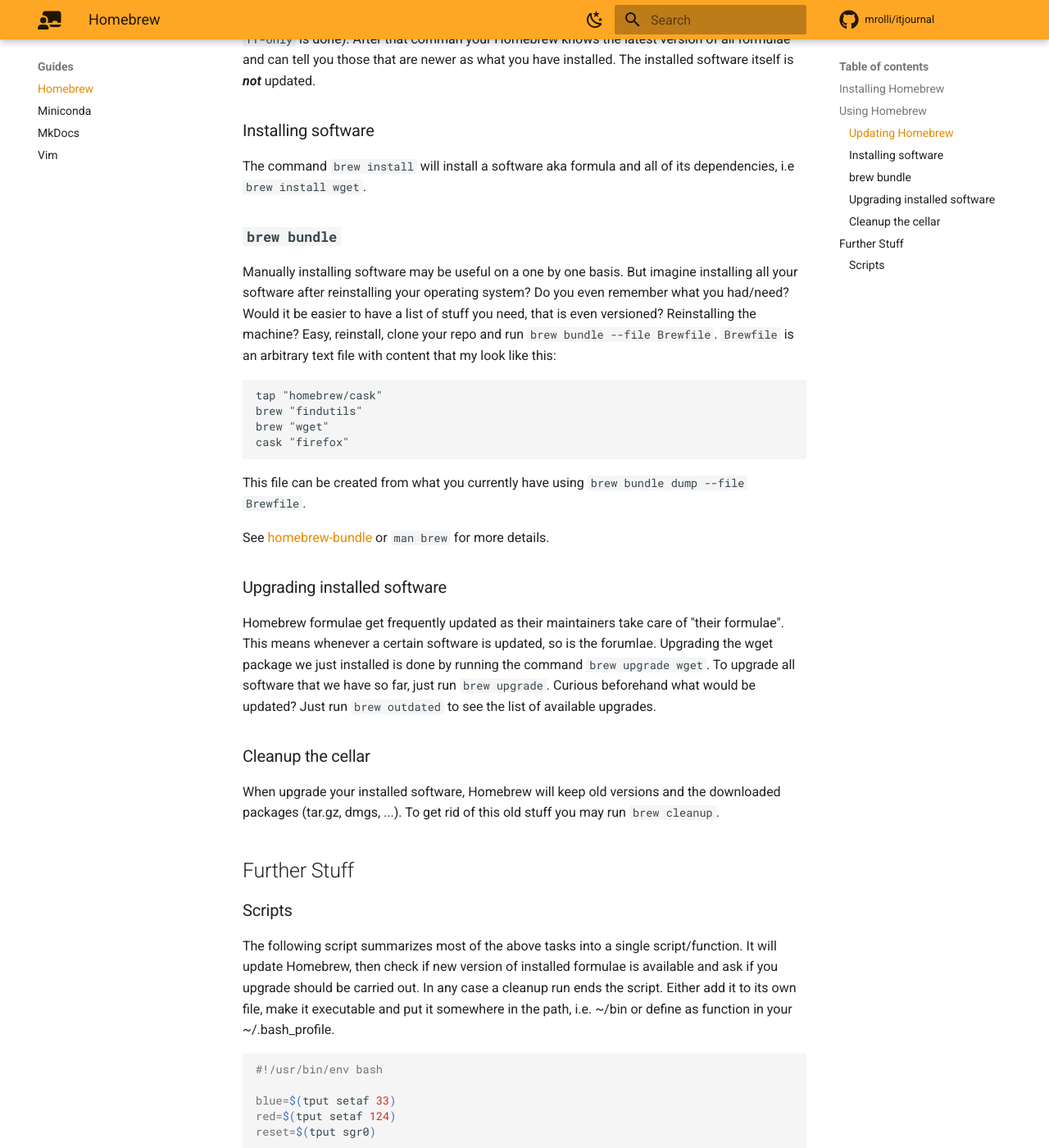
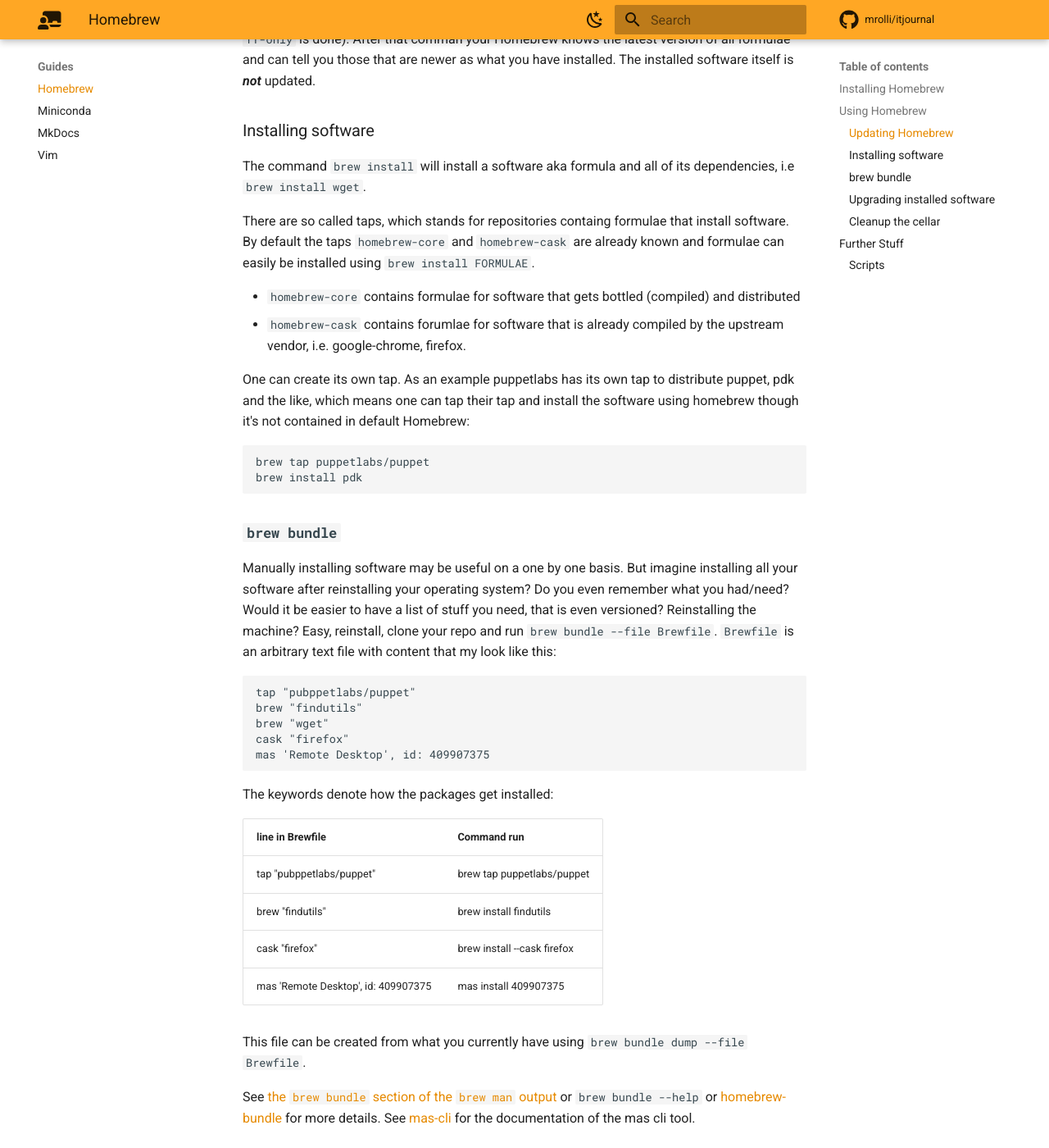
Before and after one commit to mrolli/myitjournal, an MkDocs documentation site: the page built from docs/guides/homebrew.md, in a window 1280 px wide and 1400 px high, scrolled down 1616 px. Shown: the whole window at 82% size. Built offline with MkDocs 1.6.1 and Material for MkDocs 9.7.7, drawn with Linux system fonts in a browser that asks for light colours; comment, search, counter and statistics services are not loaded.

Commit message:
Added some lines about terminology and mas-cli

````diff
--- a/docs/guides/homebrew.md
+++ b/docs/guides/homebrew.md
@@ -73,6 +73,21 @@
 
 The command `brew install` will install a software aka formula and all of its dependencies, i.e `brew install wget`.
 
+There are so called taps, which stands for repositories containg formulae that install software. By default the taps
+`homebrew-core` and `homebrew-cask` are already known and formulae can easily be installed using `brew install FORMULAE`.
+
+* `homebrew-core` contains formulae for software that gets bottled (compiled) and distributed
+* `homebrew-cask` contains forumlae for software that is already compiled by the upstream vendor, i.e. google-chrome, firefox.
+
+One can create its own tap. As an example puppetlabs has its own tap to distribute puppet, pdk and the like, which means one
+can tap their tap and install the software using homebrew though it's not contained in default Homebrew:
+
+```
+brew tap puppetlabs/puppet
+brew install pdk
+```
+
+
 ### **`brew bundle`**
 
 Manually installing software may be useful on a one by one basis. But imagine installing all your software
@@ -81,15 +96,26 @@
 and run `brew bundle --file Brewfile`. `Brewfile` is an arbitrary text file with content that my look like this:
 
 ```
-tap "homebrew/cask"
+tap "pubppetlabs/puppet"
 brew "findutils"
 brew "wget"
 cask "firefox"
+mas 'Remote Desktop', id: 409907375
 ```
+
+The keywords denote how the packages get installed:
+
+line in Brewfile|Command run
+---|---
+tap "pubppetlabs/puppet"|brew tap puppetlabs/puppet
+brew "findutils"|brew install findutils
+cask "firefox"|brew install --cask firefox
+mas 'Remote Desktop', id: 409907375|mas install 409907375
 
 This file can be created from what you currently have using `brew bundle dump --file Brewfile`.
 
-See [homebrew-bundle] or `man brew` for more details.
+See [the `brew bundle` section of the `brew man` output](https://docs.brew.sh/Manpage#bundle-subcommand) or `brew bundle --help` or [homebrew-bundle] for more details.
+See [mas-cli] for the documentation of the mas cli tool.
 
 ### Upgrading installed software
 
@@ -160,3 +186,4 @@
 [homebrew-bundle]: https://github.com/Homebrew/homebrew-bundle
 [homebrew-cask]: https://github.com/Homebrew/homebrew-cask
 [homebrew-services]: https://github.com/Homebrew/homebrew-services
+[mas-cli]: https://github.com/mas-cli/mas
````
